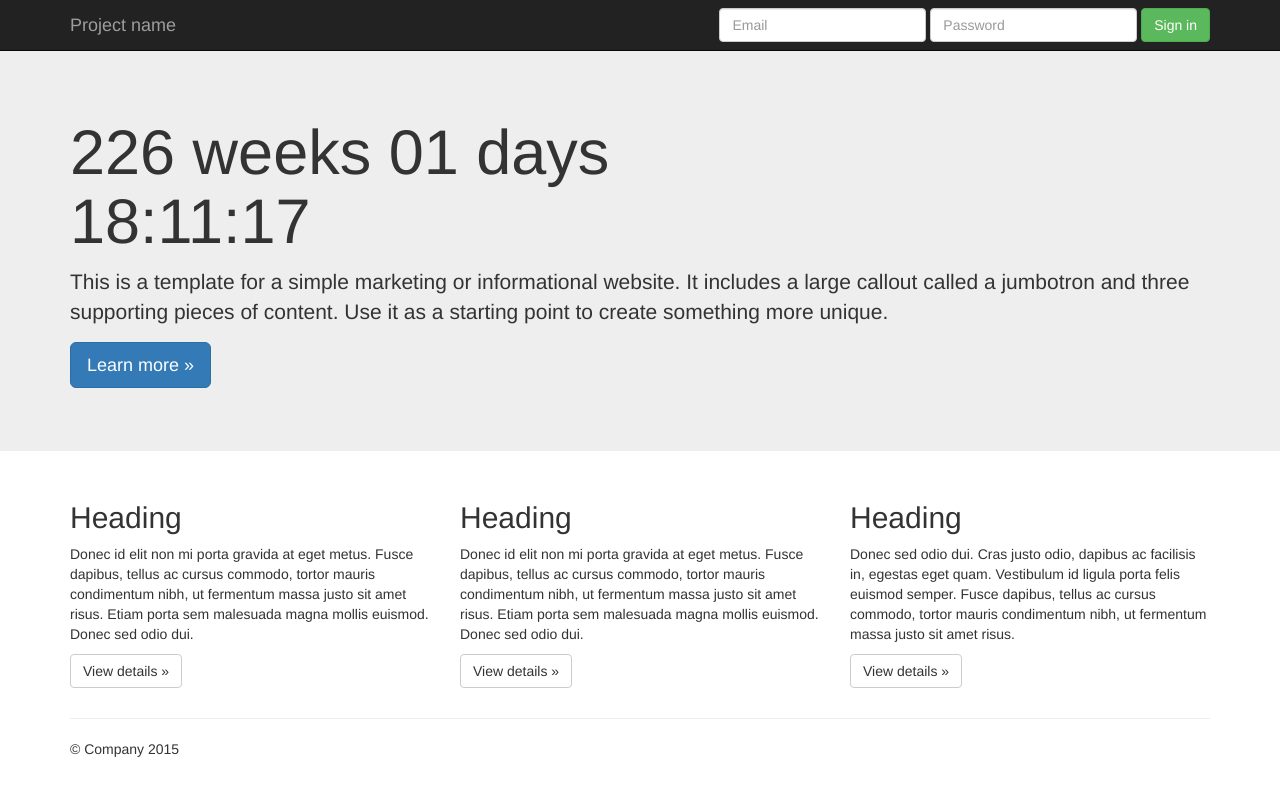
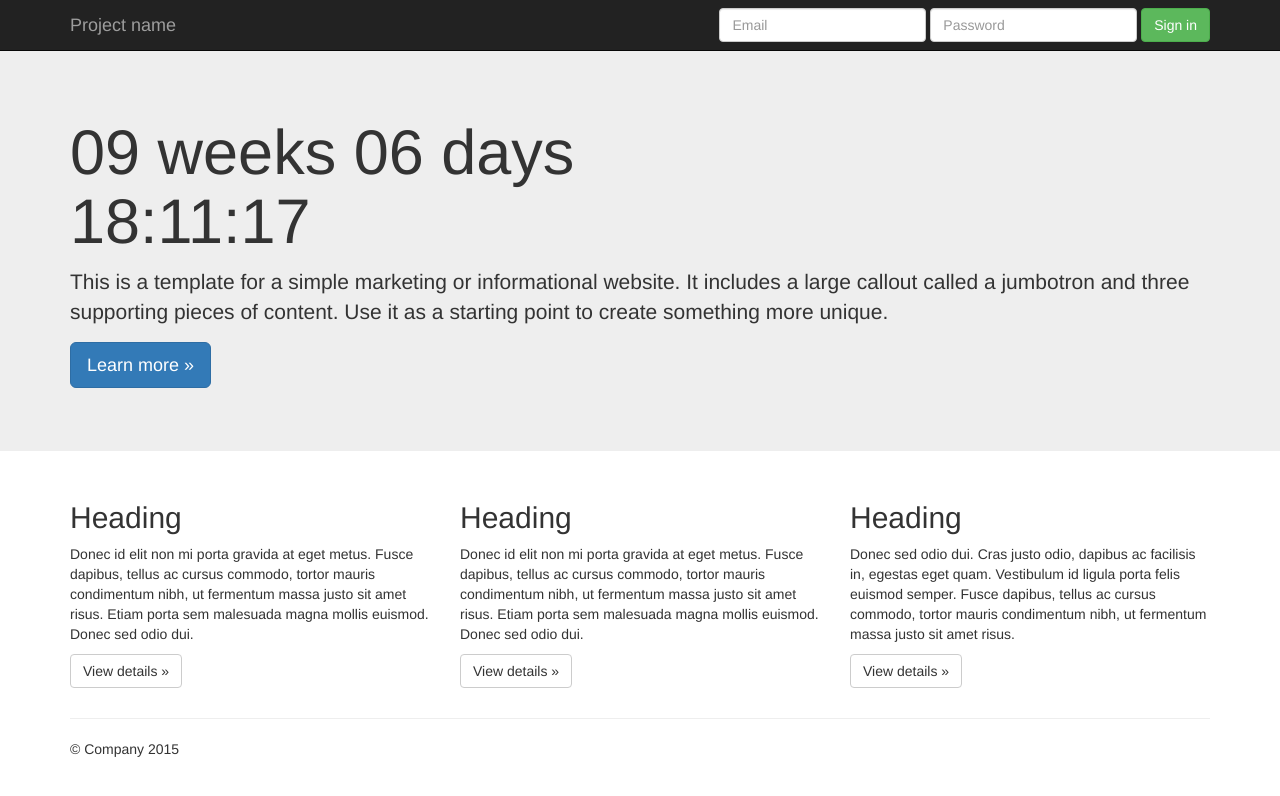
Before and after one commit to jimbarrett147/jimbarrett147.github.io, a plain HTML site: page index.html in a window 1280 px wide. Drawn offline with nearby package versions, Linux system fonts and the light colour scheme.

```diff
--- a/index.html
+++ b/index.html
@@ -108,7 +108,7 @@
         <script src="http://code.jquery.com/jquery-1.7.js"></script>
     <script src="js/jquery.countdown.js"></script>
   <script type="text/javascript">
-  $('#countdown').countdown('2020/01/01', function(event) {
+  $('#countdown').countdown('2015/11/09', function(event) {
     $(this).html(event.strftime('%w weeks %d days <br /> %H:%M:%S'));
   });
 </script>
```
